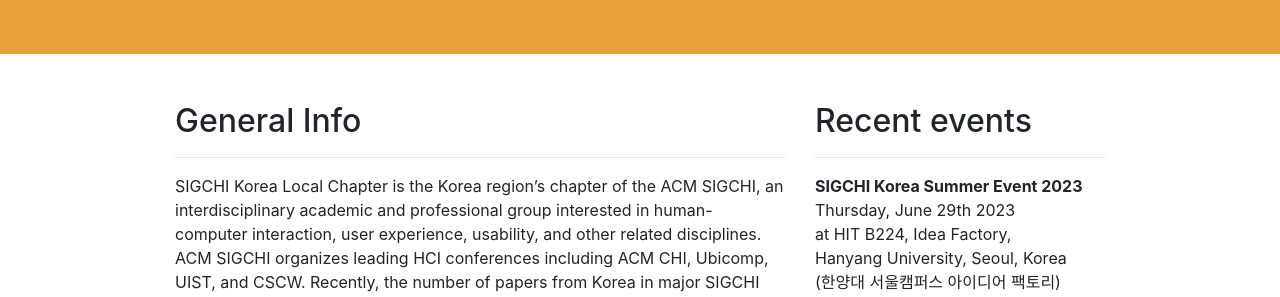
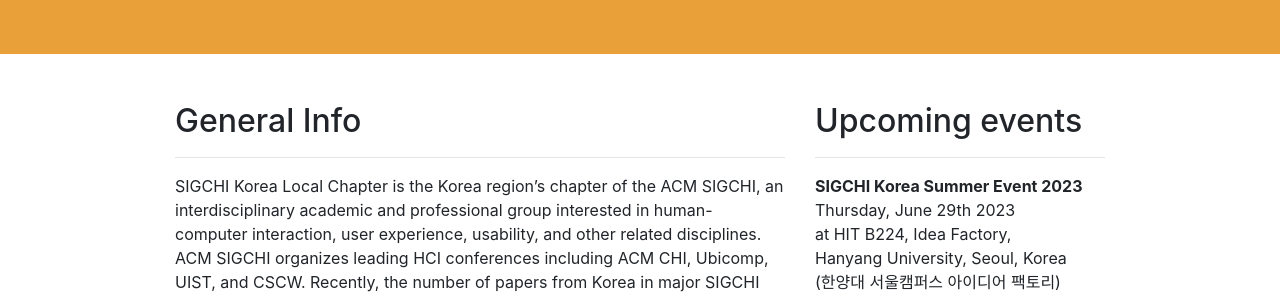
Before and after one commit to sigchikr/sigchikr.github.io, a Jekyll site: the page built from index.html, in a window 1280 px wide. Shown: the part 255-552 px from the top of the page. Built offline with Jekyll 4.4.1, drawn with Linux system fonts in a browser that asks for light colours.

Commit message:
Upcoming event
from recent event

```diff
--- a/_includes/sidebar.html
+++ b/_includes/sidebar.html
@@ -1,5 +1,5 @@
 <div class="col-md-4 mb-5">
-  <h2>Recent events</h2>
+  <h2>Upcoming events</h2>
   <hr />
   <address>
     <strong>SIGCHI Korea Summer Event 2023</strong>
```
